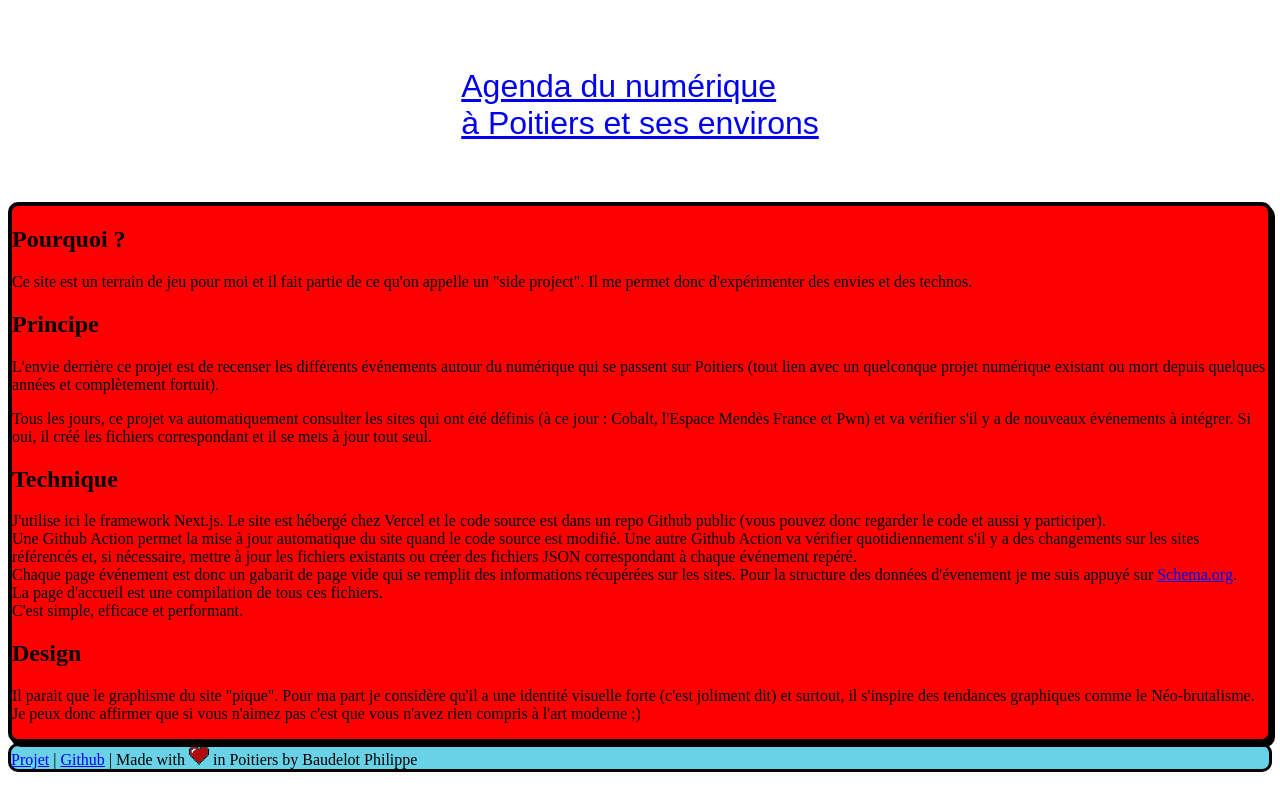
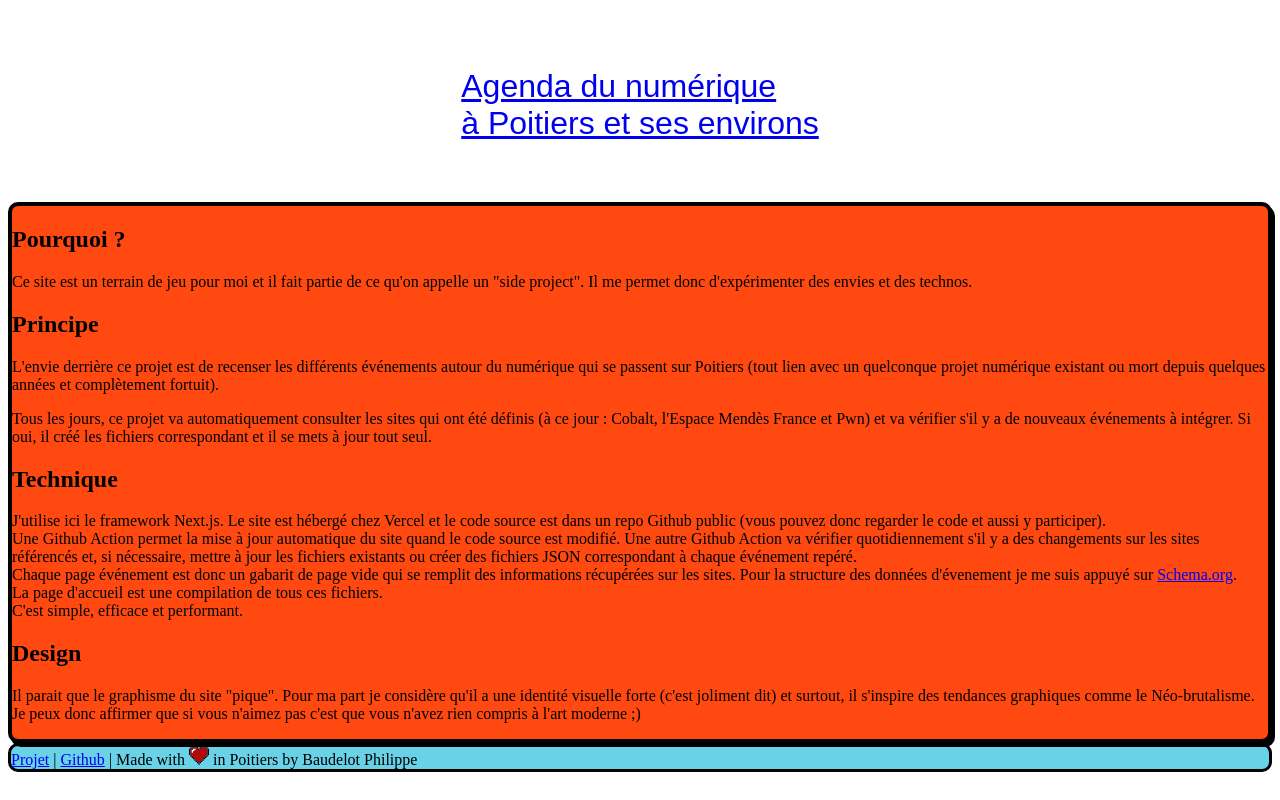
Before and after one commit to baudelotphilippe/agendanumerique, a Next.js app: page /projet in a window 1280 px wide. Built offline with nearby package versions, Linux system fonts and the light colour scheme; a web font is replaced by a local one.

Commit message:
better red

```diff
--- a/styles/Home.module.css
+++ b/styles/Home.module.css
@@ -52,7 +52,7 @@
 }
 
 .projet_container{
-background-color: red;
+background-color: #FF4911;
 border: 4px solid black;
   box-shadow: 3px 4px black;
   border-radius: 10px;
```
